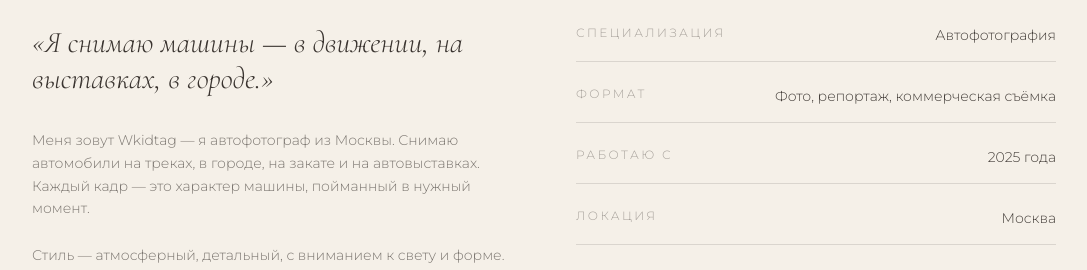
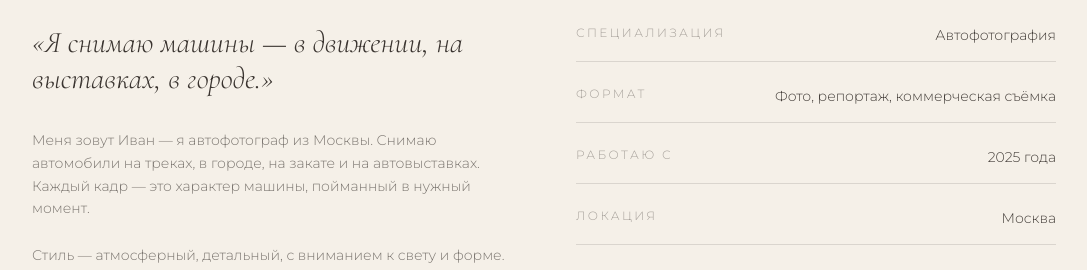
Before and after one commit to pr-poehali-dev/photography-portfolio-project, a React (Vite) app: page / in a window 1280 px wide. Shown: the part 3020-3290 px from the top of the page, without its empty margins (32-1119 px from the left). Built offline with nearby package versions, Linux system fonts and the light colour scheme.

Commit message:
Изменить имя: Иван вместо Wkidtag

```diff
--- a/src/pages/Index.tsx
+++ b/src/pages/Index.tsx
@@ -189,7 +189,7 @@ const Index = () => {
                 «Я снимаю машины — в движении, на выставках, в городе.»
               </p>
               <p className="font-body text-sm leading-relaxed mb-6" style={{ color: TEXT, opacity: 0.55 }}>
-                Меня зовут Wkidtag — я автофотограф из Москвы. Снимаю автомобили на треках, в городе, на закате и на автовыставках. Каждый кадр — это характер машины, пойманный в нужный момент.
+                Меня зовут Иван — я автофотограф из Москвы. Снимаю автомобили на треках, в городе, на закате и на автовыставках. Каждый кадр — это характер машины, пойманный в нужный момент.
               </p>
               <p className="font-body text-sm leading-relaxed" style={{ color: TEXT, opacity: 0.55 }}>
                 Стиль — атмосферный, детальный, с вниманием к свету и форме. Без лишнего.
```
